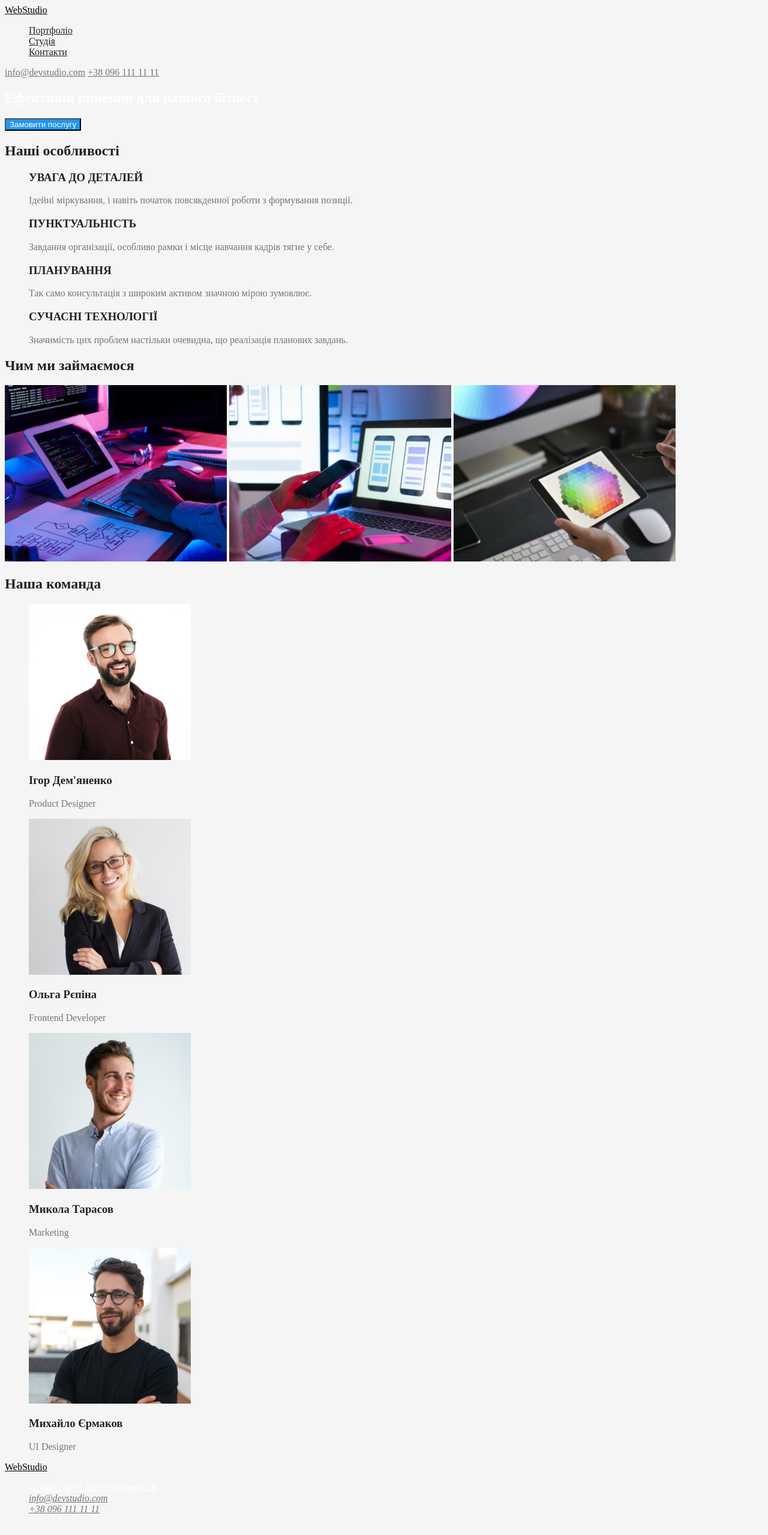
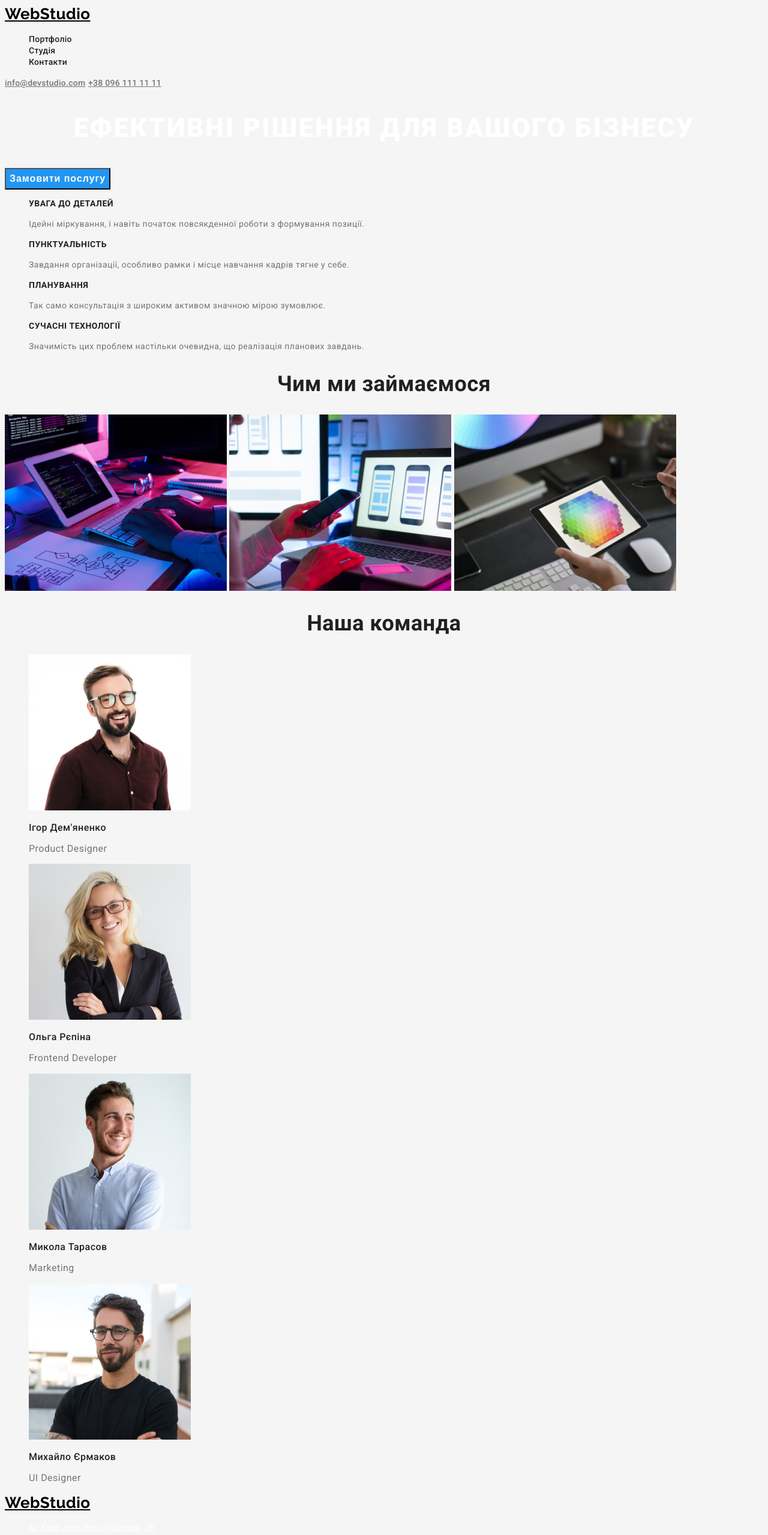
Before and after one commit to NataliiaDyrkach/goit-markup-hw-02, a plain HTML site: page index.html in a window 1280 px wide. Shown: the whole page at 60% size. Drawn offline with Linux system fonts and the light colour scheme.

Commit message:
Оформлення тексту та портфоліо

```diff
--- a/css/styles.css
+++ b/css/styles.css
@@ -7,9 +7,12 @@
 }
 
 body {
-    background: #F5F5F5;
+    background-color: #F5F5F5;
     color: var(--primary-text-color);
+    font-family: roboto, sans-serif;
+    letter-spacing: 0.03em;
 }
+
 /* header */
 ul {
     list-style: none;
@@ -17,10 +20,20 @@ ul {
 
 .logo {
     color: #000000;
+    font-family: raleway, sans-serif;
+    font-weight: 700;
+    font-size: 26px;
+    line-height: 1.2;
 }
 
+/* ОСНОВНА СТОРІНКА */
 .site-nav .link {
     color: var(--title-text-color);
+    font-weight: 500;
+    font-size: 14px;
+    line-height: 1.14;
+    letter-spacing: 0.02em;
+    text-decoration: none;
 }
 
 .site-nav .link:hover,
@@ -30,6 +43,10 @@ ul {
 
 .link {
     color: var(--primary-text-color);
+    font-weight: 500;
+    font-size: 14px;
+    line-height: 1.14;
+    letter-spacing: 0.02em
 }
 
 .link:hover,
@@ -37,23 +54,85 @@ ul {
     color: var(--accent-color);
 }
 
-/* СЕКЦІЯ */
+/* СЕКЦІЇ */
 .hero-title {
     color: var(--primary-white-color);
+    font-weight: 900;
+    font-size: 44px;
+    line-height: 1.36;
+    text-align: center;
+    letter-spacing: 0.06em;
+    text-transform: uppercase;
 }
 
-.section-title,
+.section-title {
+    color: var(--title-text-color);
+    font-weight: 700;
+    font-size: 36px;
+    line-height: 1.16;
+    text-align: center;
+}
+
+.visually-hidden {
+    position: absolute;
+    white-space: nowrap;
+    width: 1px;
+    height: 1px;
+    overflow: hidden;
+    border: 0;
+    padding: 0;
+    clip: rect(0 0 0 0);
+    clip-path: inset(50%);
+    margin: -1px;
+}
+
 .title {
     color: var(--title-text-color);
+    font-weight: 700;
+    font-size: 14px;
+    line-height: 1.14;
+    text-transform: uppercase;
+}
+
+.title-team {
+    color: var(--title-text-color);
+    font-weight: 500;
+    font-size: 16px;
+    line-height: 1.18;
+}
+
+.text {
+    font-size: 14px;
+    line-height: 1.71;
+}
+
+.text-team {
+    font-size: 16px;
+    line-height: 1.18;
 }
 
 /* BUTTON */
 button {
     background-color: var(--accent-color);
     color: var(--primary-white-color);
+    font-weight: 700;
+    font-size: 16px;
+    line-height: 1.88;
+    display: flex;
+    align-items: center;
+    text-align: center;
+    letter-spacing: 0.06em;
+    text-decoration: none;
+    cursor: pointer;
 }
 
 /* FOOTER */
+.fotter-adress {
+    font-weight: 400;
+    font-size: 14px;
+    line-height: 1.71;
+}
+
 .adress-link {
     color: var(--primary-white-color);
 }
@@ -63,11 +142,53 @@ button {
     color: var(--accent-color);
 }
 
-.footer-adress .link {
+.mail-link {
+    color: var(--footer-text-color);
+    }
+
+.mail-link:hover,
+.mail-link:focus {
+    color: var(--accent-color);
+}
+
+.tel-link {
     color: var(--footer-text-color);
 }
 
-.footer-adress .link:hover,
-.footer-adress .link:focus {
+.tel-link:hover,
+.tel-link:focus {
     color: var(--accent-color);
 }
+
+/* ПОРТФОЛІО */
+/* BUTTON */
+.but {
+    background-color: #F5F5F5;
+    color: var(--title-text-color);
+    font-weight: 500;
+    font-size: 16px;
+    line-height: 1.62;
+    text-align: center;
+    text-decoration: none;
+    cursor: pointer;
+}
+
+.but:hover,
+.but:focus {
+    background-color: var(--accent-color);
+    color: var(--primary-white-color);
+}
+
+/* СЕКЦІЯ */
+.title-work {
+    color: var(--title-text-color);
+    font-weight: 700;
+    font-size: 18px;
+    line-height: 2;
+    letter-spacing: 0.06em;
+}
+
+.text-work {
+    font-size: 16px;
+    line-height: 1.88;
+}
--- a/index.html
+++ b/index.html
@@ -5,6 +5,8 @@
     <meta http-equiv="X-UA-Compatible" content="IE=edge">
     <meta name="viewport" content="width=device-width, initial-scale=1.0">
     <title>Web Studio</title>
+    <link href="https://fonts.googleapis.com/css2?family=Raleway:wght@700&family=Roboto:wght@400;500;700;900&display=swap"
+        rel="stylesheet">
     <link rel="stylesheet" href="./css/styles.css">
 </head>
 <body>
@@ -28,23 +30,23 @@
         </section>
 <!-- СЕКЦІЯ2 ОСОБЛИВОСТІ -->
         <section class="section">
-            <h2 class="section-title">Наші особливості</h2>
+            <h2 class="visually-hidden">Наші особливості</h2>
             <ul>
                 <li>
                     <h3 class="title">УВАГА ДО ДЕТАЛЕЙ</h3>
-                    <p>Ідейні міркування, і навіть початок повсякденної роботи з формування позиції.</p>
+                    <p class="text">Ідейні міркування, і навіть початок повсякденної роботи з формування позиції.</p>
                 </li>
                 <li>
                     <h3 class="title">ПУНКТУАЛЬНІСТЬ</h3>
-                    <p>Завдання організації, особливо рамки і місце навчання кадрів тягне у себе.</p>
+                    <p class="text">Завдання організації, особливо рамки і місце навчання кадрів тягне у себе.</p>
                 </li>
                 <li>
                     <h3 class="title">ПЛАНУВАННЯ</h3>
-                    <p>Так само консультація з широким активом значною мірою зумовлює.</p>
+                    <p class="text">Так само консультація з широким активом значною мірою зумовлює.</p>
                 </li>
                 <li>
                     <h3 class="title">СУЧАСНІ ТЕХНОЛОГІЇ</h3>
-                    <p>Значимість цих проблем настільки очевидна, що реалізація планових завдань.</p>
+                    <p class="text">Значимість цих проблем настільки очевидна, що реалізація планових завдань.</p>
                 </li>
             </ul>
         </section>
@@ -61,23 +63,23 @@
             <ul>
                 <li>
                     <img src="./images/igor1.jpg" alt="фото дизайнера" width="270">
-                    <h3 class="title">Ігор Дем'яненко</h3>
-                    <p lang="en">Product Designer</p>
+                    <h3 class="title-team">Ігор Дем'яненко</h3>
+                    <p class="text-team" lang="en">Product Designer</p>
                 </li>
                 <li>
                     <img src="./images/olga2.jpg" alt="фото розробника" width="270">
-                    <h3 class="title">Ольга Рєпіна</h3>
-                    <p lang="en">Frontend Developer</p>
+                    <h3 class="title-team">Ольга Рєпіна</h3>
+                    <p class="text-team" lang="en">Frontend Developer</p>
                 </li>
                 <li>
                     <img src="./images/mykola3.jpg" alt="фото маркетолога" width="270">
-                    <h3 class="title">Микола Тарасов</h3>
-                    <p lang="en">Marketing</p>
+                    <h3 class="title-team">Микола Тарасов</h3>
+                    <p class="text-team" lang="en">Marketing</p>
                 </li>
                 <li>
                     <img src="./images/myhajlo4.jpg" alt="фото дизайнера" width="270">
-                    <h3 class="title">Михайло Єрмаков</h3>
-                    <p lang="en">UI Designer</p>
+                    <h3 class="title-team">Михайло Єрмаков</h3>
+                    <p class="text-team" lang="en">UI Designer</p>
                 </li>
             </ul>
         </section>
@@ -87,8 +89,8 @@
         <address>
             <ul class="fotter-adress">
                 <li><a href="https://goo.gl/maps/jpHeFxajVQfGKsVg7" class="adress-link" target="_blank" rel="noopener noreferrer nofollow">м. Київ, пр-т Лесі Українки, 26</a></li>
-                <li><a href="mailto:info@devstudio.com" class="link">info@devstudio.com</a></li>
-                <li><a href="tel:+380961111111" class="link">+38 096 111 11 11</a></li>
+                <li><a href="mailto:info@devstudio.com" class="mail-link">info@devstudio.com</a></li>
+                <li><a href="tel:+380961111111" class="tel-link">+38 096 111 11 11</a></li>
             </ul>
         </address>
     </footer>
```
Also changed, not shown: portfolio.html (+29 -26 lines).
